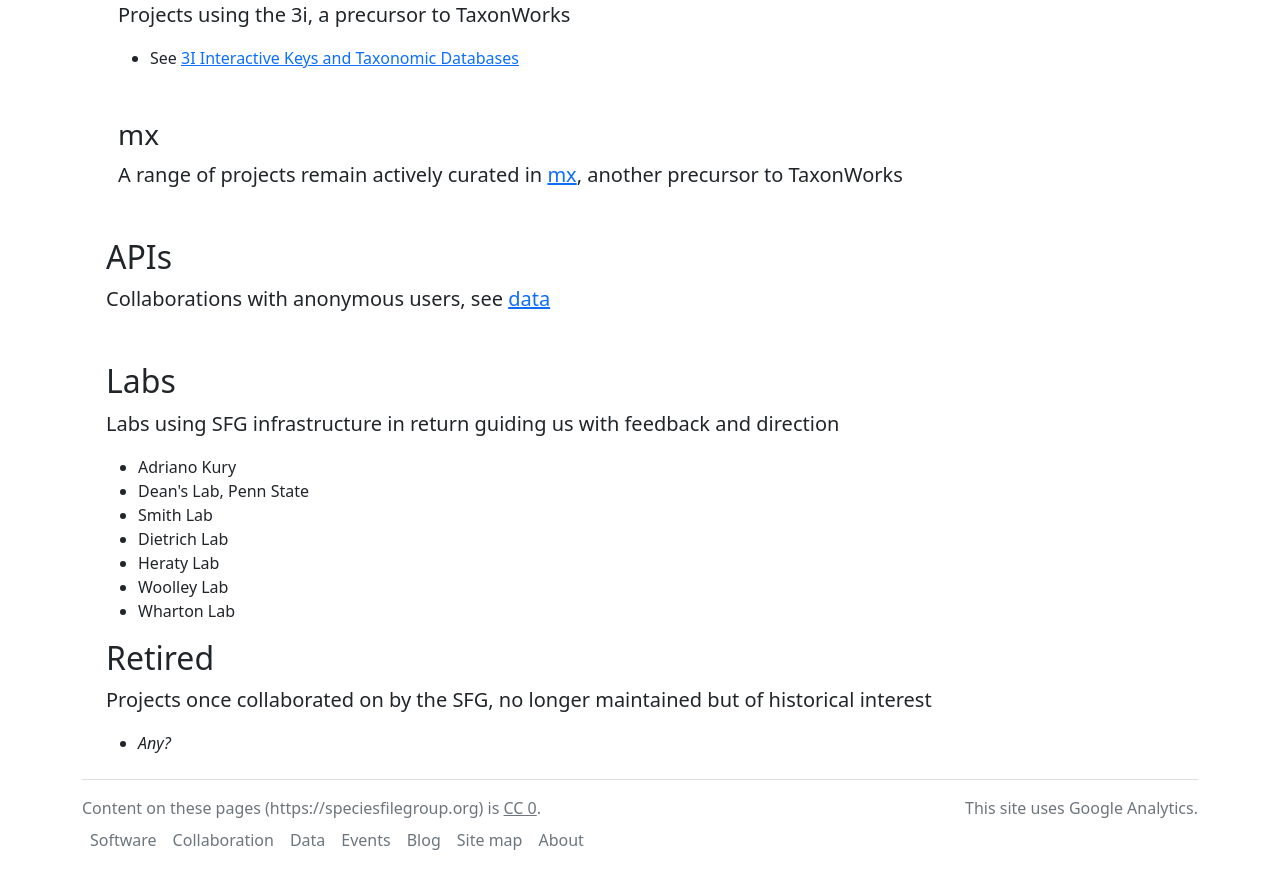
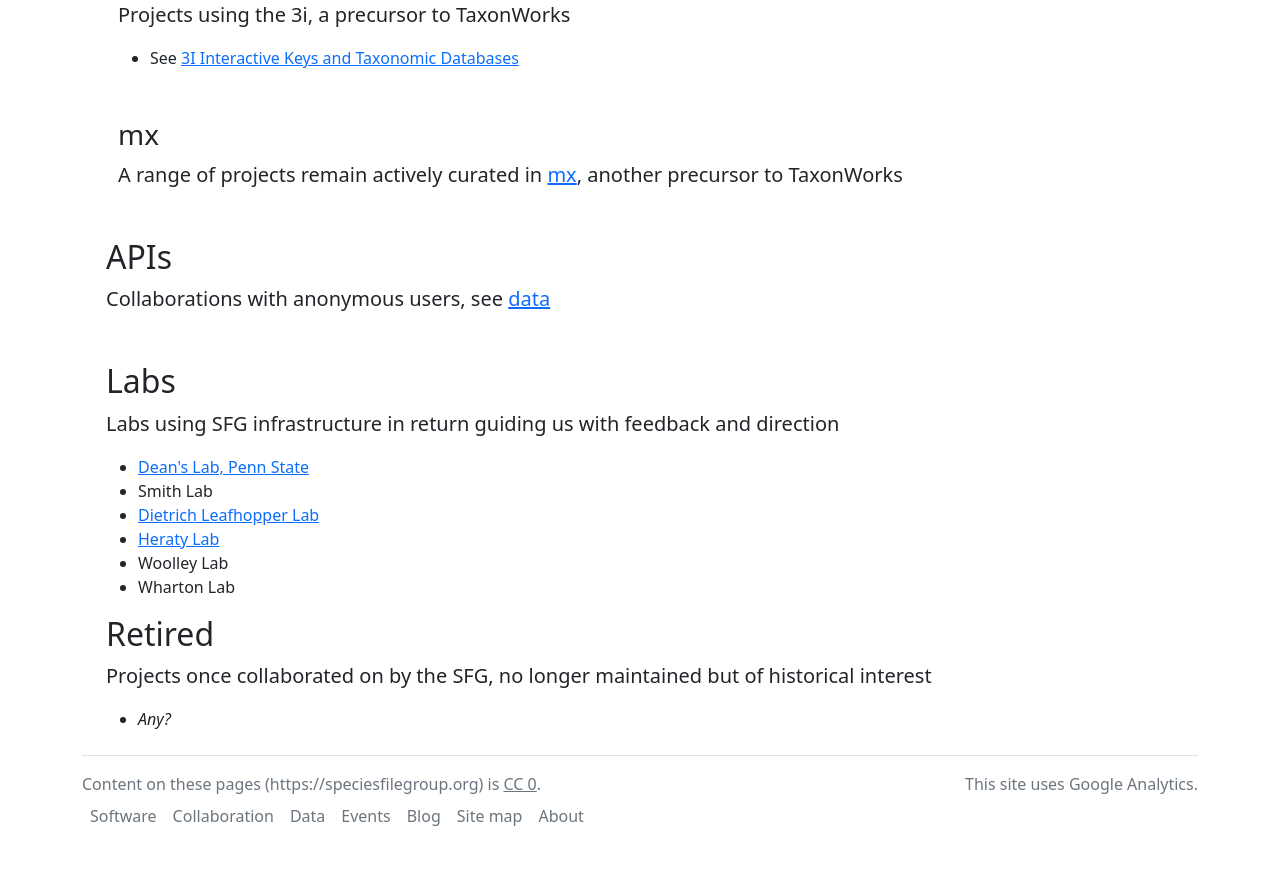
Before and after one commit to pnhogan/speciesfilegroup.github.io, a Jekyll site: the page built from collaboration.html, in a window 1280 px wide and 900 px high, scrolled down 1684 px. Shown: the top 889 px of the window. Built offline with Jekyll 4.4.1, drawn with Linux system fonts in a browser that asks for light colours.

Commit message:
lab URLs added where I could find them

```diff
--- a/collaboration.html
+++ b/collaboration.html
@@ -96,11 +96,11 @@
     <h2 class="mt-5">Labs</h2>
     <p class="lead"> Labs using SFG infrastructure in return guiding us with feedback and direction</p>
     <ul>
-      <li>Adriano Kury</li>
-      <li>Dean's Lab, Penn State</li>
+      <li><a href="https://mndi.museunacional.ufrj.br/aracnologia/aracnol.htm>Adriano Kury's Arachno Lab<a/></li>
+        <li><a href="https://sites.psu.edu/deanslab/">Dean's Lab, Penn State</a></li>
       <li>Smith Lab</li>
-      <li>Dietrich Lab</li>
-      <li>Heraty Lab</li>
+        <li><a href="https://leafhopper.inhs.illinois.edu/">Dietrich Leafhopper Lab</a></li>
+        <li><a href="https://hymenoptera.ucr.edu/hymenopteran_systematics.html">Heraty Lab</a></li>
       <li>Woolley Lab</li>
       <li>Wharton Lab</li>
     </ul>
```
